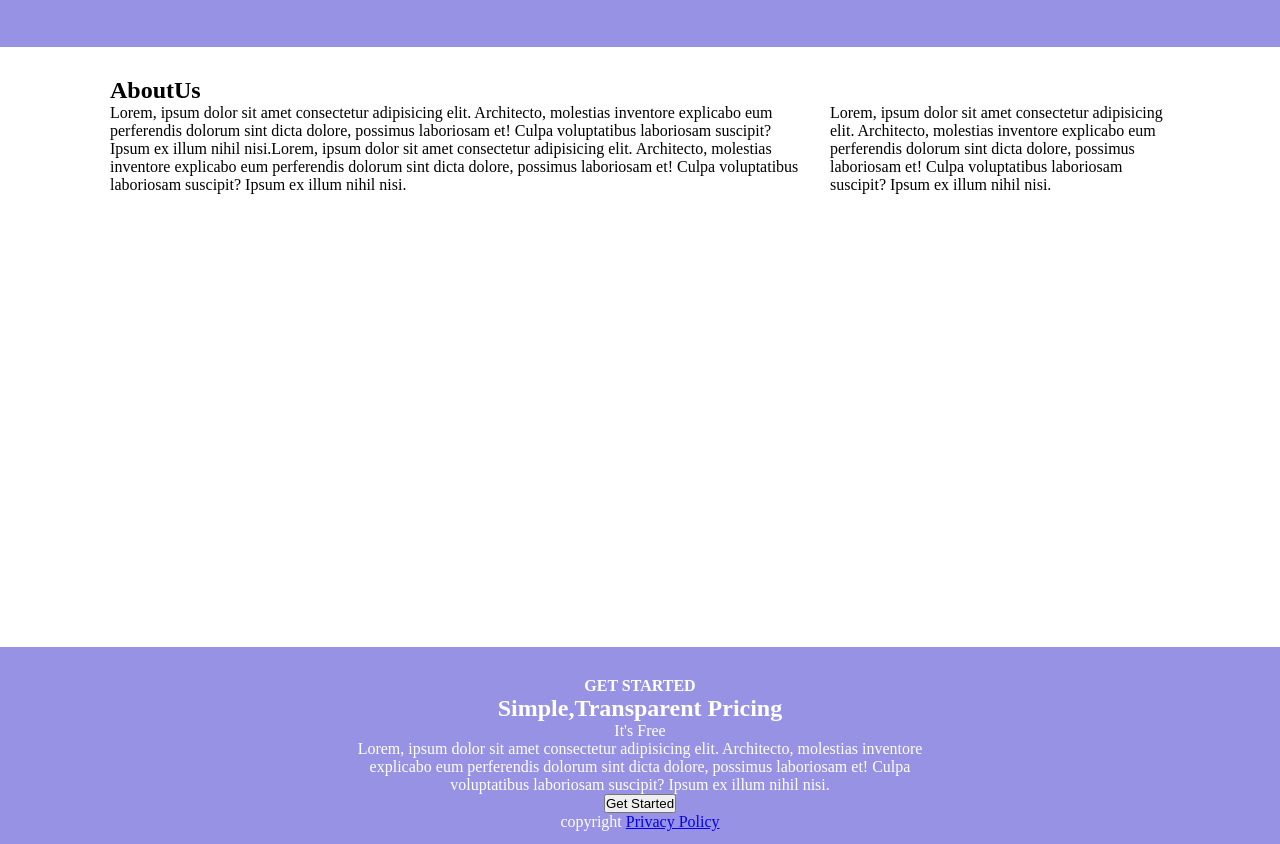
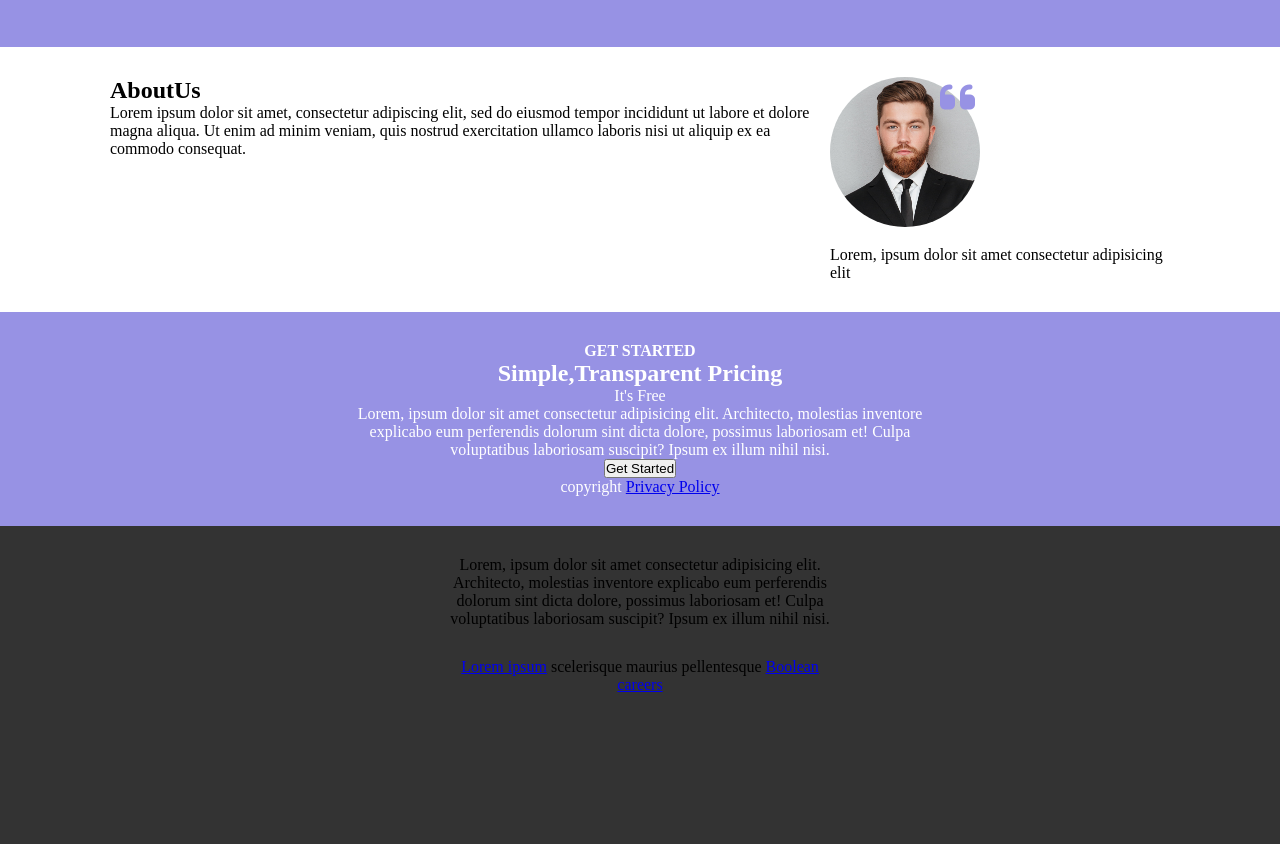
Before and after one commit to SergioMarcoZanin/htmlcss-responsive-layout, a plain HTML site: page index.html in a window 1280 px wide. Shown: the part 2625-3469 px from the top of the page. Drawn offline with Linux system fonts and the light colour scheme.

Commit message:
inserimento dettaglio about us

```diff
--- a/css/style.css
+++ b/css/style.css
@@ -182,8 +182,26 @@ header .hamburger{
 /* SECTION ABOUT US */
 .about-us{
     width: 100%;
-    height: 600px;
+    justify-content: center;
 }
+.about-us img{
+    width: 9.375rem;
+    height: 9.375rem;
+    border-radius: 50%;
+    object-fit:contain;
+    margin-bottom: 15px;
+}
+.img-about-us{
+    position: relative;
+}
+.fa-quote-left{
+    position: absolute;
+    left: 110px;
+    font-size: 2.5rem;
+    color: var(--secondary-color);
+
+}
+
 /* RESPONSIVE SECTION ABOUT US */
 @media screen and (min-width: 768px) {
     .col.big{
--- a/index.html
+++ b/index.html
@@ -179,10 +179,18 @@
         <!-- section aboutus -->
         <section class="about-us">
             <div class="container">
-                <h2>AboutUs</h2>
                 <div class="row">
-                    <div class="col big">Lorem, ipsum dolor sit amet consectetur adipisicing elit. Architecto, molestias inventore explicabo eum perferendis dolorum sint dicta dolore, possimus laboriosam et! Culpa voluptatibus laboriosam suscipit? Ipsum ex illum nihil nisi.Lorem, ipsum dolor sit amet consectetur adipisicing elit. Architecto, molestias inventore explicabo eum perferendis dolorum sint dicta dolore, possimus laboriosam et! Culpa voluptatibus laboriosam suscipit? Ipsum ex illum nihil nisi.</div>
-                    <div class="col small">Lorem, ipsum dolor sit amet consectetur adipisicing elit. Architecto, molestias inventore explicabo eum perferendis dolorum sint dicta dolore, possimus laboriosam et! Culpa voluptatibus laboriosam suscipit? Ipsum ex illum nihil nisi.</div>
+                    <div class="col big">
+                        <h2>AboutUs</h2>
+                        <p>Lorem ipsum dolor sit amet, consectetur adipiscing elit, sed do eiusmod tempor incididunt ut labore et dolore magna aliqua. Ut enim ad minim veniam, quis nostrud exercitation ullamco laboris nisi ut aliquip ex ea commodo consequat.</p>
+                    </div>
+                    <div class="col small">
+                        <div class="img-about-us">
+                            <img src="css\img\about.jpg" alt="">
+                            <i class="fa-solid fa-quote-left"></i>
+                        </div>
+                        <p>Lorem, ipsum dolor sit amet consectetur adipisicing elit</p>
+                    </div>
                 </div>
             </div>
         </section>
```
